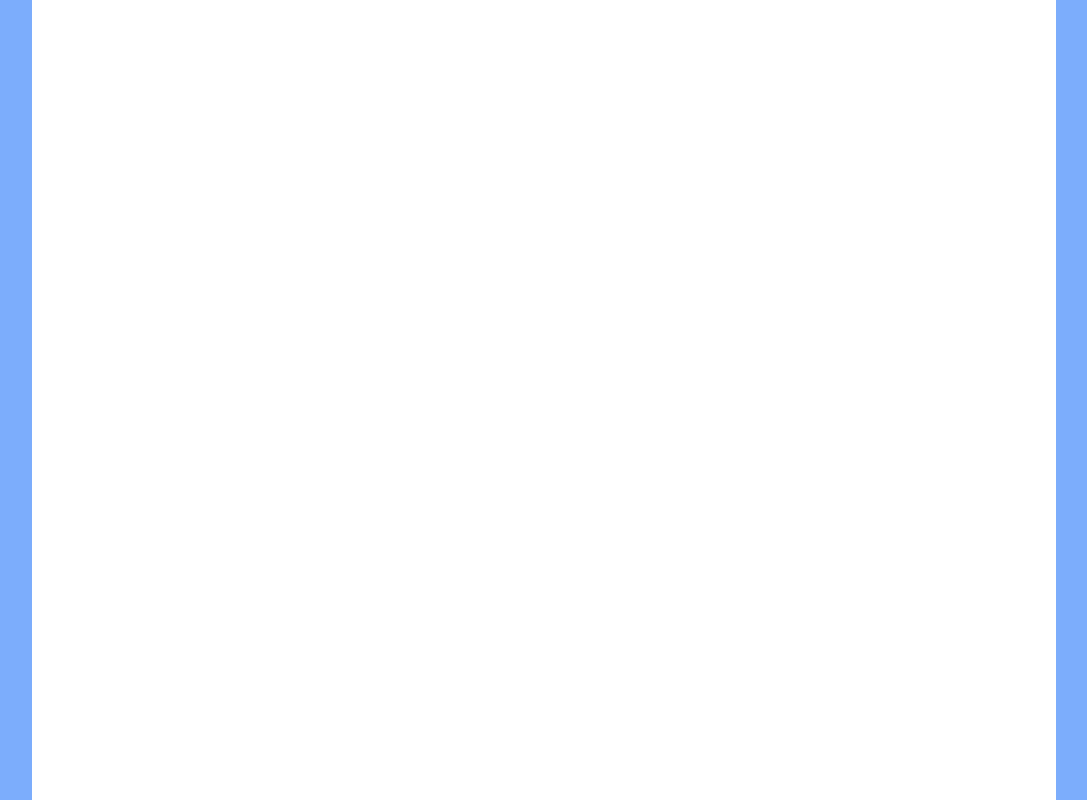
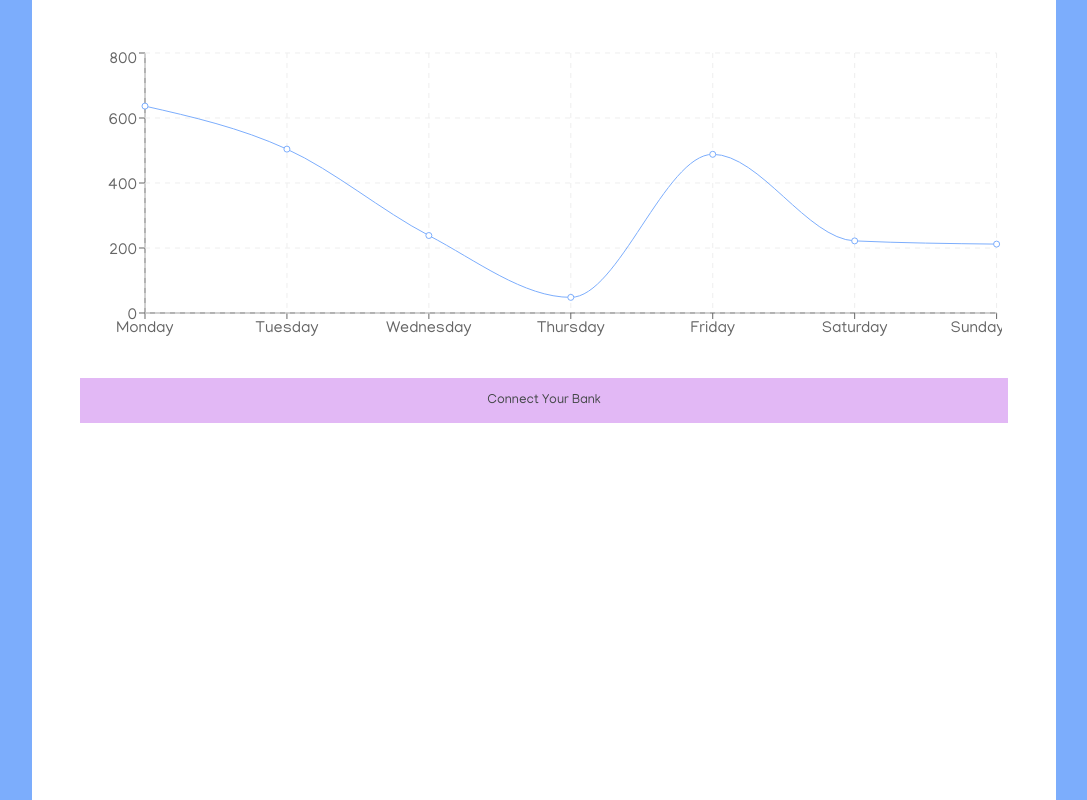
Before and after one commit to coisin/goodness-frontend, a React (Create React App) app: page /feed in a window 1280 px wide. Shown: the whole page, without its empty margins (96-1183 px from the left). Built offline with nearby package versions, Linux system fonts and the light colour scheme.

Commit message:
Buttons and whatnote

```diff
--- a/package.json
+++ b/package.json
@@ -8,10 +8,12 @@
     "node-sass": "^4.12.0",
     "nominatim-browser": "^2.0.2",
     "react": "^16.9.0",
+    "react-charts": "^2.0.0-beta.4",
     "react-dom": "^16.9.0",
     "react-geolookup": "^1.1.0",
     "react-router-dom": "^5.0.1",
-    "react-scripts": "3.1.1"
+    "react-scripts": "3.1.1",
+    "recharts": "^1.7.1"
   },
   "scripts": {
     "start": "react-scripts start",
--- a/src/App.scss
+++ b/src/App.scss
@@ -29,10 +29,17 @@ a {
   }
 }
 
+.lineChartContainer {
+  margin-bottom: 30px;
+}
+
 .feed {
+  padding: 3rem;
   height: 100%;
   width: 80%;
   background-color: white;
+  display: flex;
+  flex-direction: column;
 }
 
 .signUpContainer {
@@ -138,6 +145,22 @@ input[type="text"], input[type="password"], input[type="number"], select {
   background-color: white;
   border: 1px $border solid;
   border-radius: 5px;
+  &:focus {
+    border: 1px $border solid;
+    outline: none;
+  }
+  &:link {
+    border: 1px $border solid;
+    outline: none;
+  }
+  &:active {
+    border: 1px $border solid;
+    outline: none;
+  }
+  &:visited {
+    border: 1px $border solid;
+    outline: none;
+  }
 }
 
 input[type="number"] {
@@ -148,10 +171,29 @@ input[type='submit'], button {
   border-radius: 0;
   border: none;
   color: #434747;
+  outline: none;
   background: $purple-weak;
   &:hover {
     background-color: $purple-hard;
     color: white;
+    border: none;
+    outline: none;
+  }
+  &:focus {
+    border: none;
+    outline: none;
+  }
+  &:link {
+    border: none;
+    outline: none;
+  }
+  &:active {
+    border: none;
+    outline: none;
+  }
+  &:visited {
+    border: none;
+    outline: none;
   }
 }
 
--- a/src/Feed/index.jsx
+++ b/src/Feed/index.jsx
@@ -1,14 +1,68 @@
 import React from 'react';
+
+import {LineChart, XAxis, YAxis, Line, CartesianGrid} from 'recharts';
+import Auth from '../utils/auth.js';
 
 export default class Feed extends React.Component {
   constructor(props) {
     super(props);
+    this.state = {
+      width: null
+    };
+    this.data = [
+      {
+        day: 'Monday', score: Math.random() * 1000
+      },
+      {
+        day: 'Tuesday', score: Math.random() * 1000
+      },
+      {
+        day: 'Wednesday', score: Math.random() * 1000
+      },
+      {
+        day: 'Thursday', score: Math.random() * 1000
+      },
+      {
+        day: 'Friday', score: Math.random() * 1000
+      },
+      {
+        day: 'Saturday', score: Math.random() * 1000
+      },
+      {
+        day: 'Sunday', score: Math.random() * 1000
+      }
+    ];
+    this.connectBank = this.connectBank.bind(this);
   }
   render() {
     return <div className='block'>
-      <div className='feed'>
+      <div className='feed' ref={el => {this.container = el}}>
+      <div className='lineChartContainer'>
+      <LineChart width={this.state.width * .9} height={300} data={this.data}>
+        <XAxis dataKey="day"/>
+        <YAxis/>
+        <CartesianGrid stroke="#eee" strokeDasharray="5 5"/>
+        <Line type="monotone" dataKey="score" stroke="#7cadfc" />
+      </LineChart>
+      </div>
+      <button onClick={this.connectBank}>Connect Your Bank</button>
+    </div>
+  </div>
+  }
+  setContainerWidth() {
+    var style = window.getComputedStyle(this.container, null);
+    let width = style.getPropertyValue("width");
+    width = parseInt(width.substr(0, width.length - 2));
+    this.setState({width});
+  }
+  componentDidMount() {
+    this.setContainerWidth();
+    window.addEventListener('resize', () => {
+      this.setContainerWidth();
+    });
+  }
 
-      </div>
-    </div>
+  connectBank() {
+    Auth('Hello World');
   }
 }
--- a/src/Home/index.jsx
+++ b/src/Home/index.jsx
@@ -1,7 +1,6 @@
 import React from 'react';
 
 import SignInOptions from './SignInOptions';
-import Auth from '../utils/auth.js';
 
 export default class Home extends React.Component {
   constructor(props) {
@@ -12,12 +11,6 @@ export default class Home extends React.Component {
       <div className='block'>
         <SignInOptions />
       </div>
-	  <div className='button'>
-		  <button onClick={this.onClick}>Link bank</button>
-	  </div>
     </div>
   }
-  onClick() {
-	  Auth('helloworld');
-  }
 }
--- a/src/SignUp/QuestionTypes/HomeQuestion.jsx
+++ b/src/SignUp/QuestionTypes/HomeQuestion.jsx
@@ -122,7 +122,6 @@ export default class HomeQuestion extends React.Component {
     </div>
   }
   onClick() {
-    console.log(this.state);
     this.props.submitQuestion(this.props.name, this.state, this.props.nextQuestions);
   }
   onSliderChange(name, value) {
--- a/src/SignUp/index.jsx
+++ b/src/SignUp/index.jsx
@@ -28,6 +28,7 @@ export default class SignUp extends React.Component {
     </div>
   }
   onQuizSubmission(answers) {
+    console.log(answers);
     axios.post('/api/init', {
       ...answers
     });
```
Also changed, not shown: 1 other file (tests, documents, lock files or other folders).
